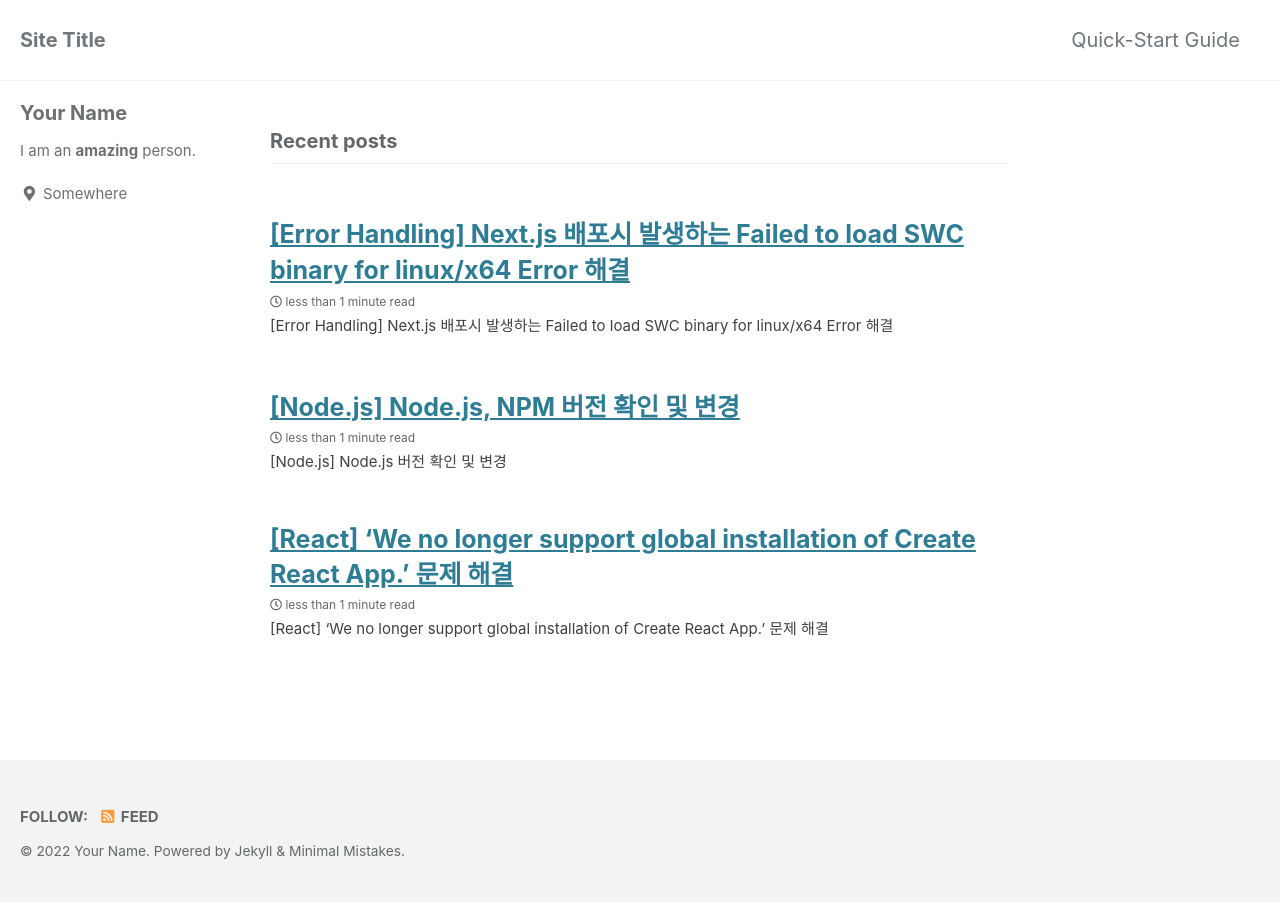
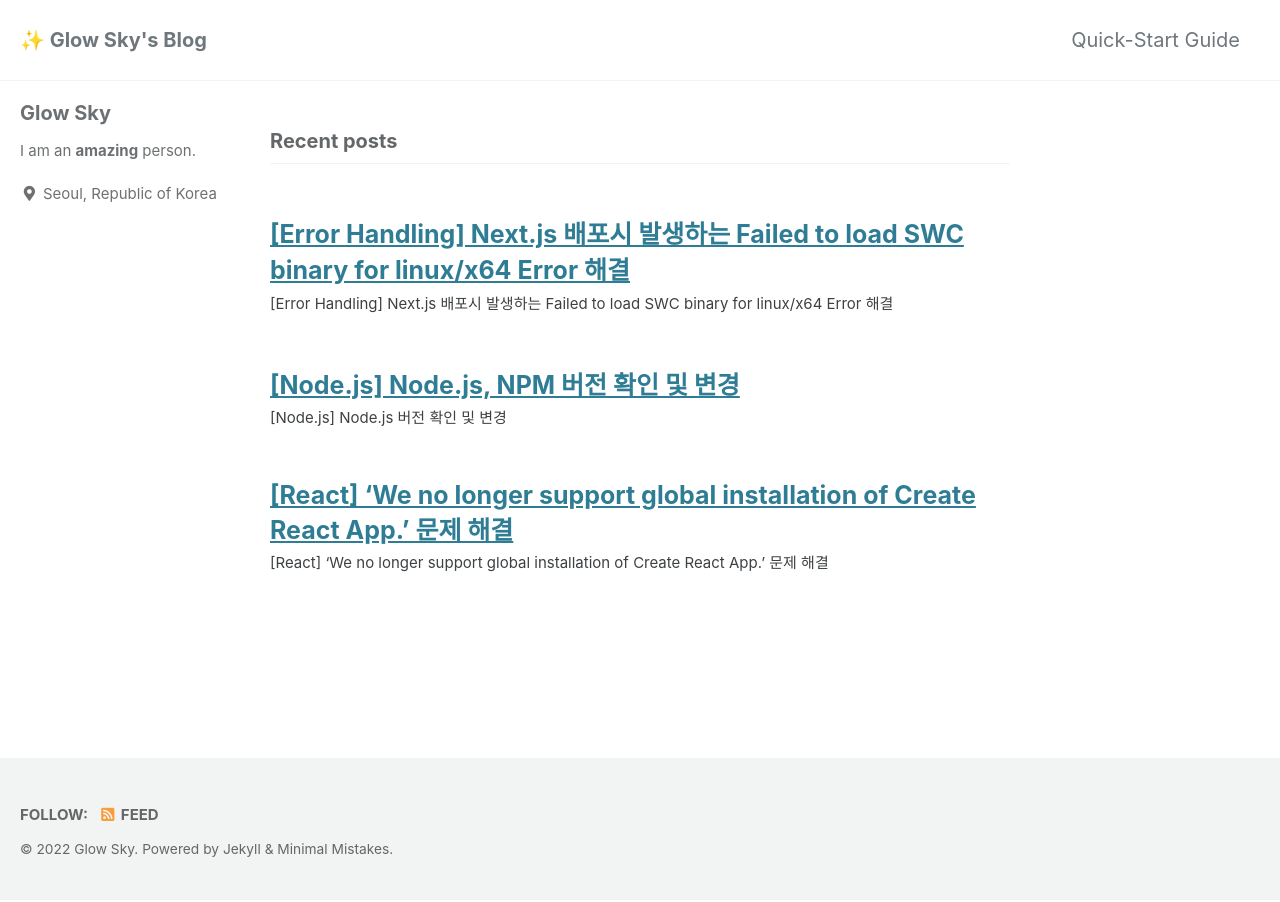
Before and after one commit to slight-snow/slight-snow.github.io, a Jekyll site: the page built from index.html, in a window 1280 px wide. Built offline with Jekyll 4.4.1, drawn with Linux system fonts in a browser that asks for light colours; cached includes are drawn as plain includes; the list of posts is cut into pages by our own code.

Commit message:
Update _config.yml

```diff
--- a/_config.yml
+++ b/_config.yml
@@ -16,10 +16,10 @@ minimal_mistakes_skin    : "default" # "air", "aqua", "contrast", "dark", "dirt"
 
 # Site Settings
 locale                   : "en-US"
-title                    : "Site Title"
+title                    : "✨ Glow Sky's Blog"
 title_separator          : "-"
 subtitle                 : # site tagline that appears below site title in masthead
-name                     : "Your Name"
+name                     : "Glow Sky"
 description              : "An amazing website."
 url                      : "https://glow-sky.github.io"
 baseurl                  : # the subpath of your site, e.g. "/blog"
@@ -104,10 +104,10 @@ analytics:
 
 # Site Author
 author:
-  name             : "Your Name"
+  name             : "Glow Sky"
   avatar           : # path of avatar image, e.g. "/assets/images/bio-photo.jpg"
   bio              : "I am an **amazing** person."
-  location         : "Somewhere"
+  location         : "Seoul, Republic of Korea"
   email            :
   links:
     - label: "Email"
@@ -286,7 +286,7 @@ defaults:
     values:
       layout: single
       author_profile: true
-      read_time: true
+      read_time: false
       comments: # true
       share: true
       related: true
```
